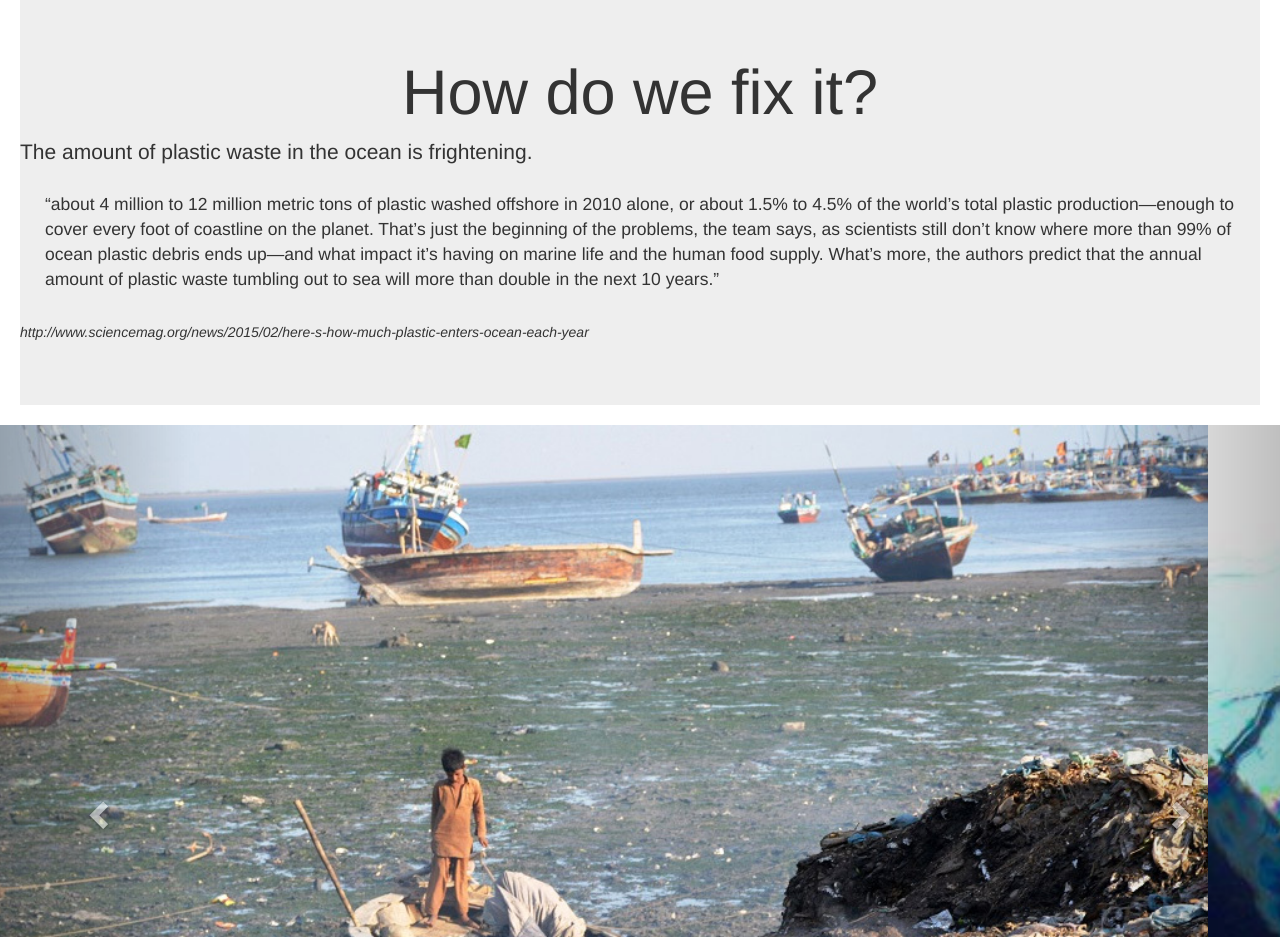
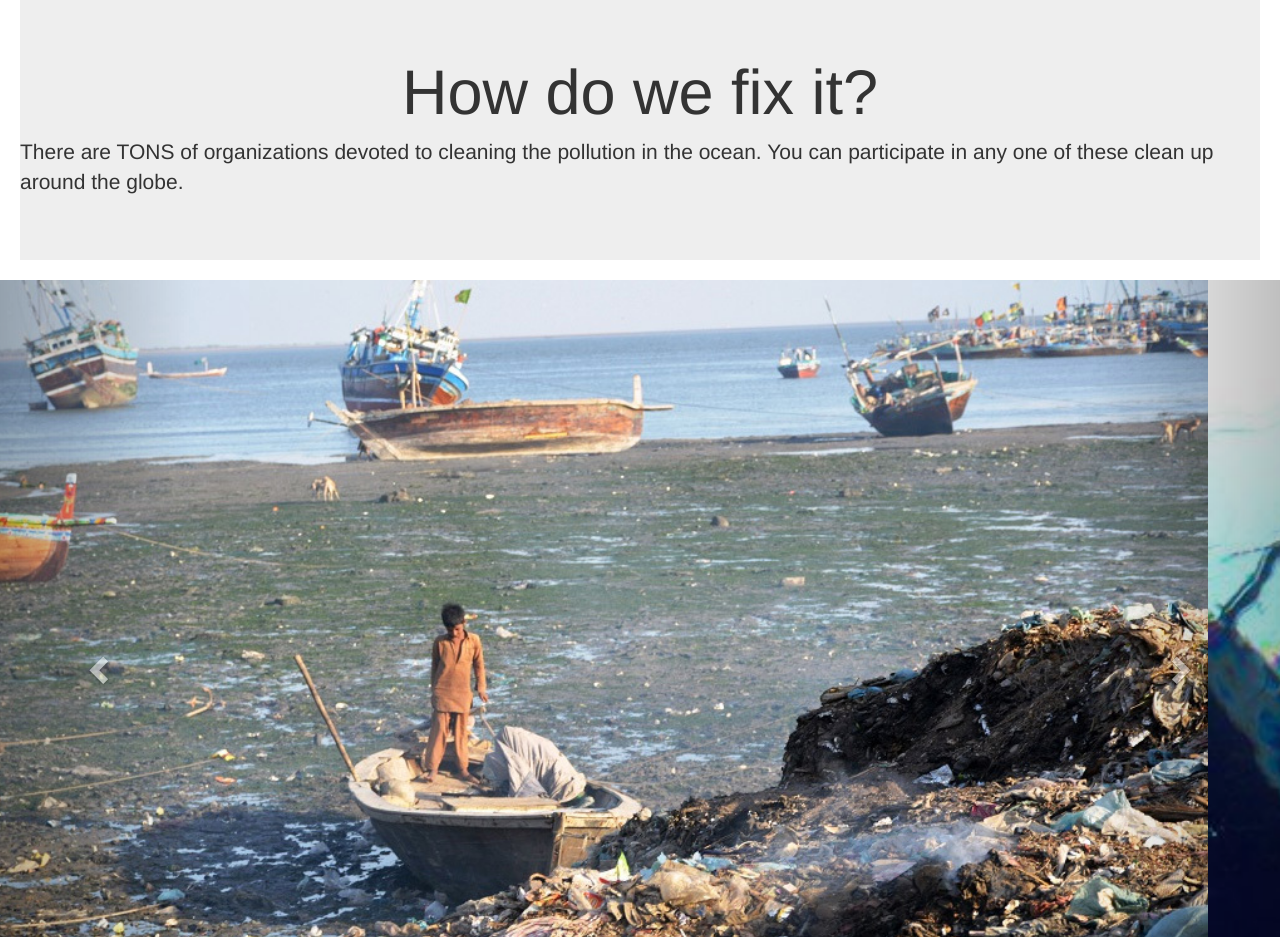
Before and after one commit to emmav6936/final-project, a plain HTML site: page index.html in a window 1280 px wide. Shown: the part 1580-2517 px from the top of the page. Drawn offline with nearby package versions, Linux system fonts and the light colour scheme; a web font is replaced by a local one.

Commit message:
add how can you help

```diff
--- a/index.html
+++ b/index.html
@@ -105,10 +105,7 @@
         <div class="jumbotron">
             <div class="text-vertical-center">
                 <h1>How do we fix it? </h1>
-                <p>The amount of plastic waste in the ocean is frightening. </p>
-                <blockquote>“about 4 million to 12 million metric tons of plastic washed offshore in 2010 alone, or about 1.5% to 4.5% of the world’s total plastic production—enough to cover every foot of coastline on the planet. That’s just the beginning of the
-                    problems, the team says, as scientists still don’t know where more than 99% of ocean plastic debris ends up—and what impact it’s having on marine life and the human food supply. What’s more, the authors predict that the annual amount
-                    of plastic waste tumbling out to sea will more than double in the next 10 years.”</blockquote> <cite> http://www.sciencemag.org/news/2015/02/here-s-how-much-plastic-enters-ocean-each-year </cite>
+                <p>There are TONS of organizations devoted to cleaning the pollution in the ocean. You can participate in any one of these clean up around the globe.
                 </p>
             </div>
         </div>
```
